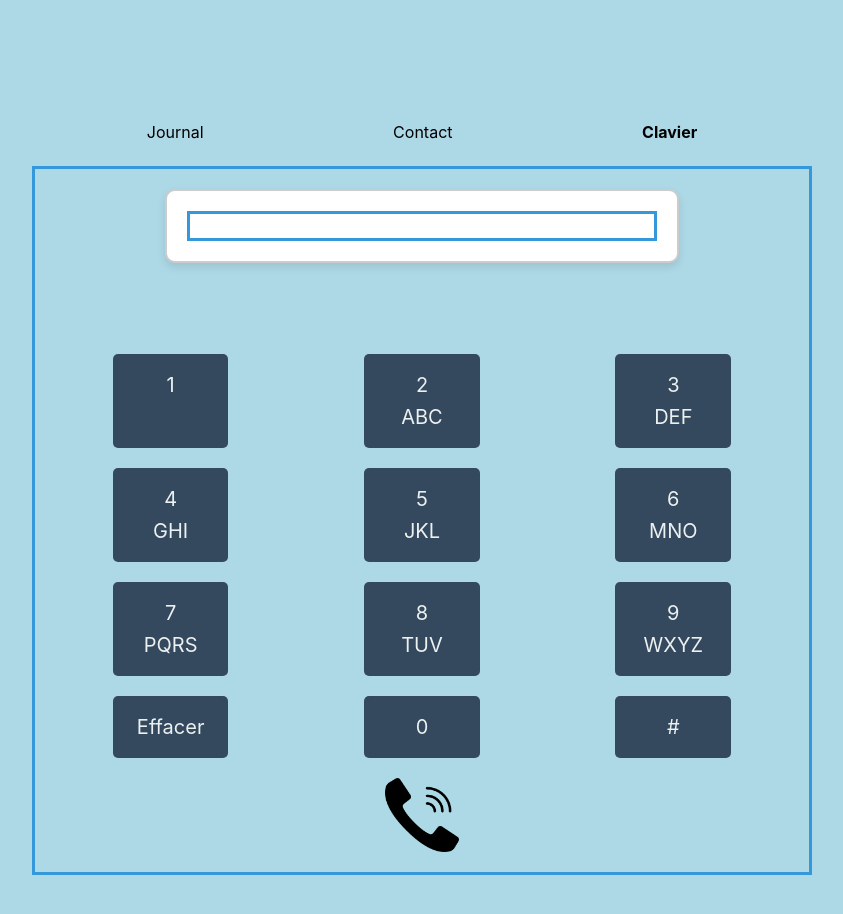
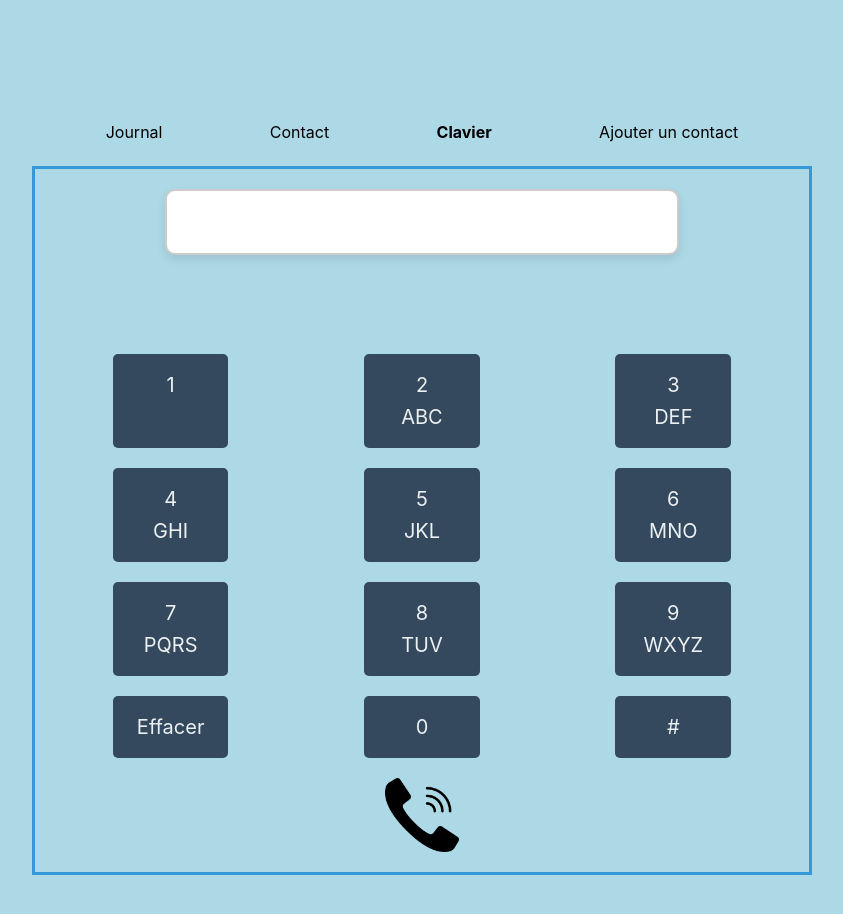
Before and after one commit to Maissack/telephone-project, a Vue app: page /clavier in a window 1280 px wide. Shown: the top 914 px of the page, without its empty margins (218-1061 px from the left). Built offline with nearby package versions, Linux system fonts and the light colour scheme.

Commit message:
:wrench: UPDATE bug

```diff
--- a/src/App.vue
+++ b/src/App.vue
@@ -7,6 +7,7 @@
         <RouterLink to="/">Journal</RouterLink>
         <RouterLink to="/contact">Contact</RouterLink>
         <RouterLink to="/clavier">Clavier</RouterLink>
+        <RouterLink to="/addcontact">Ajouter un contact</RouterLink>
       </nav>
     </header>
     <RouterView />
--- a/src/views/AddContactView.vue
+++ b/src/views/AddContactView.vue
@@ -69,6 +69,7 @@ export default {
   h2 {
     font-size: 18px;
     margin-bottom: 5px;
+    color: black;
   }
 
   input {
@@ -78,6 +79,7 @@ export default {
     border: 2px solid #3498db;
     width: 100%;
     box-sizing: border-box;
+    font-size: 16px;
   }
 
   button {
--- a/src/views/ClavierView.vue
+++ b/src/views/ClavierView.vue
@@ -127,6 +127,7 @@ export default {
 
 .number-input {
   width: 70%;
+  height: 40%;
   display: flex;
   flex-direction: column;
   align-items: center;
@@ -136,17 +137,15 @@ export default {
   border-radius: 10px;
   box-shadow: 0 4px 8px rgba(0, 0, 0, 0.1);
   background-color: white;
+  color: black;
+  font-size: 20px;
+
 }
 
 
 
 
-.number {
-  width: 100%;
-  height: 30px;
-  border: 3px solid #3498db;
-  font-size: 18px;
-}
+
 
 .error-message {
   color: #e74c3c;
@@ -180,7 +179,7 @@ export default {
 }
 
 .number-inputed:hover {
-  background-color: #2c3e50;
+  background-color: #1d2935;
 }
 
 .clavier-second-content img {
```
